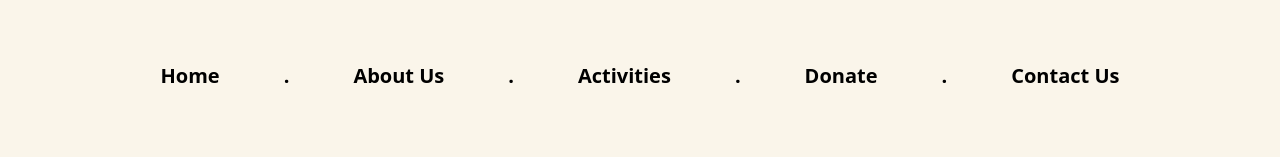
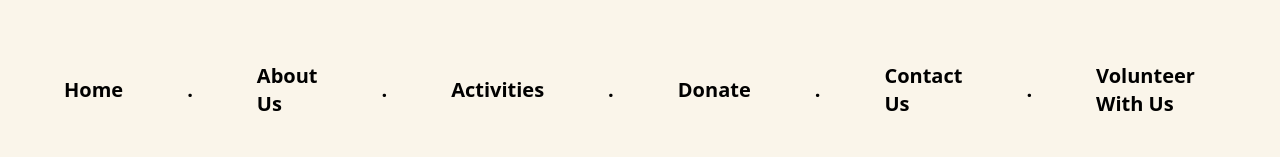
Before and after one commit to Noahdcoder/the-ebaidebheki-initiative, a Next.js app: page / in a window 1280 px wide. Shown: the part 146-303 px from the top of the page. Built offline with nearby package versions, Linux system fonts and the light colour scheme.

Commit message:
Added Volunteers

```diff
--- a/src/components/NavBar.tsx
+++ b/src/components/NavBar.tsx
@@ -123,6 +123,17 @@ export default function NavBar() {
                 <a>Contact Us</a>
               </Link>
             </li>
+            <p>.</p>
+            <li className="hover:text-supernova">
+              <a
+                href="https://forms.gle/bJycP7J6GZn3BSin9"
+                target="_blank"
+                rel="noopener noreferrer"
+                className="hover:text-supernova"
+              >
+                Volunteer With Us
+              </a>
+            </li>
           </ul>
         </div>
         {/* Mobile Links */}
@@ -161,6 +172,17 @@ export default function NavBar() {
               <a>Contact Us</a>
             </Link>
           </li>
+          <p>.</p>
+          <li className="hover:text-supernova">
+            <a
+              href="https://forms.gle/bJycP7J6GZn3BSin9"
+              target="_blank"
+              rel="noopener noreferrer"
+              className="hover:text-supernova"
+            >
+              Volunteer With Us
+            </a>
+          </li>
         </ul>
       </nav>
     </>
--- a/src/pages/index.tsx
+++ b/src/pages/index.tsx
@@ -134,10 +134,21 @@ export default function Home() {
                   </Link>
                 </li>
                 <p>.</p>
-                <li className="pb-4">
+                <li>
                   <Link href="contact-us" legacyBehavior>
                     <a>Contact Us</a>
                   </Link>
+                </li>
+                <p>.</p>
+                <li className="hover:text-supernova pb-4">
+                  <a
+                    href="https://forms.gle/bJycP7J6GZn3BSin9"
+                    target="_blank"
+                    rel="noopener noreferrer"
+                    className="hover:text-supernova"
+                  >
+                    Volunteer With Us
+                  </a>
                 </li>
               </ul>
             </div>
@@ -161,7 +172,48 @@ export default function Home() {
               <Link href="/contact-us" legacyBehavior>
                 <a className="hover:opacity-75">Contact Us</a>
               </Link>
+              <p>.</p>
+              <a
+                href="https://forms.gle/bJycP7J6GZn3BSin9"
+                target="_blank"
+                rel="noopener noreferrer"
+                className="hover:opacity-75"
+              >
+                Volunteer With Us
+              </a>
             </nav>
+            {/* <nav className="hidden text-xl font-bold justify-center items-center space-x-16 py-8 lg:py-16 lg:flex">
+              <Link href="/" legacyBehavior>
+                <a className="hover:opacity-75">Home</a>
+              </Link>
+              <p>.</p>
+              <Link href="/about-us" legacyBehavior>
+                <a className="hover:opacity-75">About Us</a>
+              </Link>
+              <p>.</p>
+              <Link href="/activities" legacyBehavior>
+                <a className="hover:opacity-75">Activities</a>
+              </Link>
+              <p>.</p>
+              <Link href="/donate" legacyBehavior>
+                <a className="hover:opacity-75">Donate</a>
+              </Link>
+              <p>.</p>
+              <Link href="/contact-us" legacyBehavior>
+                <a className="hover:opacity-75">Contact Us</a>
+              </Link>
+              <p>.</p>
+              <li>
+                <a
+                  href="https://forms.gle/bJycP7J6GZn3BSin9"
+                  target="_blank"
+                  rel="noopener noreferrer"
+                  className="hover:opacity-75"
+                >
+                  Volunteer With Us
+                </a>
+              </li>
+            </nav> */}
             <HeroSection />
             <Carousel />
             <div className="space-y-4 text-emperor">
```
